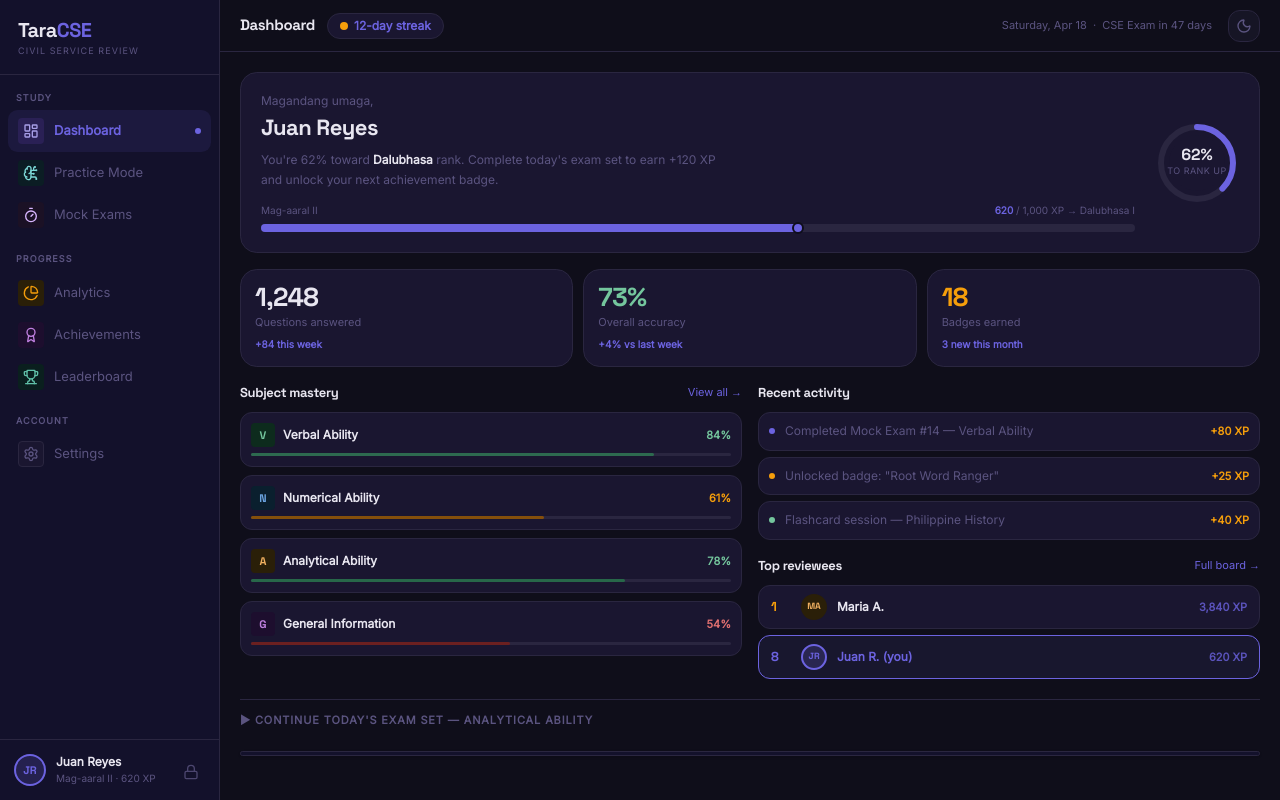
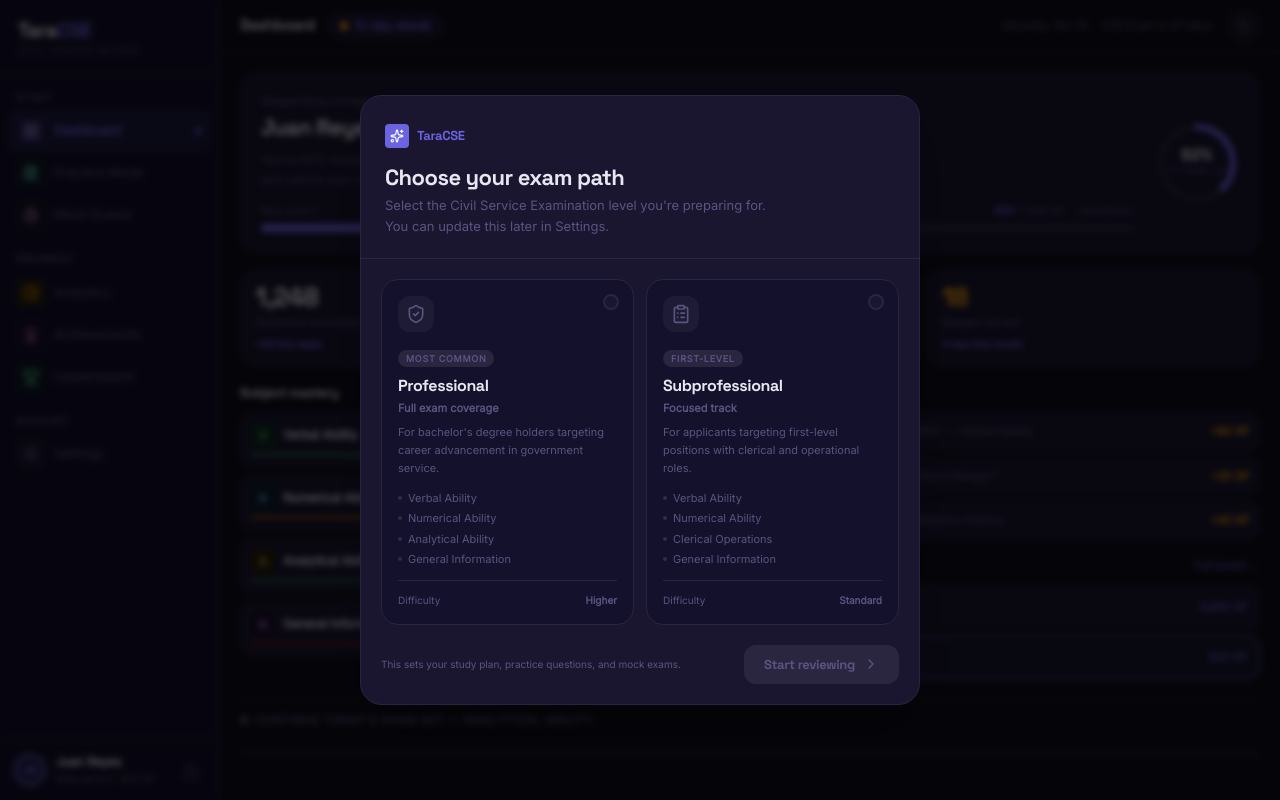
Before and after one commit to jsnaur/TaraCSE, a Next.js app: page /dashboard in a window 1280 px wide. Built offline with nearby package versions, Linux system fonts and the light colour scheme.

Commit message:
user selects level of exam

```diff
--- a/app/dashboard/page.tsx
+++ b/app/dashboard/page.tsx
@@ -3,16 +3,233 @@
 import Link from "next/link";
 import { Sidebar } from "@/components/sidebar";
 import { ThemeToggle } from "@/components/theme-toggle";
-import { Check, X, Sparkles, ArrowRight, ArrowLeft, Menu } from "lucide-react";
-import { useState } from "react";
+import { Check, X, Sparkles, ArrowRight, ArrowLeft, Menu, ShieldCheck, ClipboardList, ChevronRight } from "lucide-react";
+import { useState, useEffect } from "react";
 import { Sheet, SheetContent, SheetTrigger, SheetTitle } from "@/components/ui/sheet";
 import { Button } from "@/components/ui/button";
 
+const STORAGE_KEY = "taracse_exam_level";
+
+type ExamLevel = "professional" | "subprofessional";
+
+interface LevelOption {
+  id: ExamLevel;
+  label: string;
+  tagline: string;
+  description: string;
+  subjects: string[];
+  badge: string;
+  difficulty: string;
+  accentClass: string;
+}
+
+const LEVEL_OPTIONS: LevelOption[] = [
+  {
+    id: "professional",
+    label: "Professional",
+    tagline: "Full exam coverage",
+    description: "For bachelor's degree holders targeting career advancement in government service.",
+    subjects: ["Verbal Ability", "Numerical Ability", "Analytical Ability", "General Information"],
+    badge: "Most common",
+    difficulty: "Higher",
+    accentClass: "professional",
+  },
+  {
+    id: "subprofessional",
+    label: "Subprofessional",
+    tagline: "Focused track",
+    description: "For applicants targeting first-level positions with clerical and operational roles.",
+    subjects: ["Verbal Ability", "Numerical Ability", "Clerical Operations", "General Information"],
+    badge: "First-level",
+    difficulty: "Standard",
+    accentClass: "subprofessional",
+  },
+];
+
+function OnboardingModal({ onComplete }: { onComplete: (level: ExamLevel) => void }) {
+  const [hovered, setHovered] = useState<ExamLevel | null>(null);
+  const [selected, setSelected] = useState<ExamLevel | null>(null);
+  const [confirming, setConfirming] = useState(false);
+
+  function handleSelect(id: ExamLevel) {
+    setSelected(id);
+  }
+
+  function handleConfirm() {
+    if (!selected) return;
+    setConfirming(true);
+    setTimeout(() => onComplete(selected), 480);
+  }
+
+  return (
+    /* Backdrop */
+    <div
+      className="fixed inset-0 z-50 flex items-center justify-center p-4"
+      style={{ background: "rgba(0,0,0,0.65)", backdropFilter: "blur(3px)" }}
+    >
+      {/* Modal shell */}
+      <div
+        className={`
+          w-full max-w-[560px] bg-card border border-border rounded-2xl overflow-hidden shadow-2xl
+          transition-all duration-500
+          ${confirming ? "scale-95 opacity-0" : "scale-100 opacity-100"}
+        `}
+      >
+        {/* Header band */}
+        <div className="px-6 pt-7 pb-5 border-b border-border">
+          {/* Logo / Brand mark */}
+          <div className="flex items-center gap-2 mb-4">
+            <div className="w-6 h-6 rounded bg-primary flex items-center justify-center shrink-0">
+              <Sparkles className="w-3.5 h-3.5 text-primary-foreground" />
+            </div>
+            <span className="font-heading text-[13px] font-bold tracking-tight text-primary">TaraCSE</span>
+          </div>
+
+          <h1 className="font-heading text-[22px] font-extrabold tracking-tight leading-tight mb-1">
+            Choose your exam path
+          </h1>
+          <p className="text-[13px] text-muted-foreground leading-relaxed max-w-[400px]">
+            Select the Civil Service Examination level you&apos;re preparing for. You can update this later in Settings.
+          </p>
+        </div>
+
+        {/* Option cards */}
+        <div className="p-5 flex flex-col sm:flex-row gap-3">
+          {LEVEL_OPTIONS.map((opt) => {
+            const isSelected = selected === opt.id;
+            const isHovered = hovered === opt.id;
+            const active = isSelected || isHovered;
+
+            return (
+              <button
+                key={opt.id}
+                onClick={() => handleSelect(opt.id)}
+                onMouseEnter={() => setHovered(opt.id)}
+                onMouseLeave={() => setHovered(null)}
+                className={`
+                  relative flex-1 text-left rounded-xl border p-4 transition-all duration-150 outline-none
+                  focus-visible:ring-2 focus-visible:ring-primary/60
+                  ${isSelected
+                    ? "border-primary bg-primary/5 shadow-sm"
+                    : "border-border bg-sidebar hover:border-primary/40 hover:bg-card"
+                  }
+                `}
+              >
+                {/* Selection indicator ring */}
+                <div
+                  className={`absolute top-3.5 right-3.5 w-4 h-4 rounded-full border-2 flex items-center justify-center transition-all duration-150
+                    ${isSelected ? "border-primary bg-primary" : "border-border bg-card"}`}
+                >
+                  {isSelected && <Check className="w-2.5 h-2.5 text-primary-foreground" strokeWidth={3} />}
+                </div>
+
+                {/* Icon */}
+                <div
+                  className={`w-9 h-9 rounded-lg mb-3 flex items-center justify-center transition-colors
+                    ${isSelected ? "bg-primary/15" : "bg-border/50"}`}
+                >
+                  {opt.id === "professional"
+                    ? <ShieldCheck className={`w-5 h-5 transition-colors ${isSelected ? "text-primary" : "text-muted-foreground"}`} />
+                    : <ClipboardList className={`w-5 h-5 transition-colors ${isSelected ? "text-primary" : "text-muted-foreground"}`} />
+                  }
+                </div>
+
+                {/* Badge */}
+                <div className="mb-1.5">
+                  <span
+                    className={`inline-block text-[9px] font-bold tracking-[0.08em] uppercase px-2 py-0.5 rounded-full
+                      ${isSelected ? "bg-primary/10 text-primary" : "bg-border text-muted-foreground"}`}
+                  >
+                    {opt.badge}
+                  </span>
+                </div>
+
+                <div className="font-heading text-[16px] font-extrabold tracking-tight mb-0.5">{opt.label}</div>
+                <div className={`text-[11px] font-semibold mb-2 ${isSelected ? "text-primary" : "text-muted-foreground"}`}>
+                  {opt.tagline}
+                </div>
+                <p className="text-[11px] text-muted-foreground leading-relaxed mb-3">
+                  {opt.description}
+                </p>
+
+                {/* Subject list */}
+                <ul className="flex flex-col gap-1">
+                  {opt.subjects.map((s) => (
+                    <li key={s} className="flex items-center gap-1.5 text-[11px] text-muted-foreground">
+                      <div className={`w-1 h-1 rounded-full shrink-0 ${isSelected ? "bg-primary" : "bg-muted-foreground/40"}`} />
+                      {s}
+                    </li>
+                  ))}
+                </ul>
+
+                {/* Difficulty chip */}
+                <div className="mt-3 pt-3 border-t border-border flex items-center justify-between">
+                  <span className="text-[10px] text-muted-foreground">Difficulty</span>
+                  <span className={`text-[10px] font-bold ${isSelected ? "text-primary" : "text-muted-foreground"}`}>
+                    {opt.difficulty}
+                  </span>
+                </div>
+              </button>
+            );
+          })}
+        </div>
+
+        {/* Footer */}
+        <div className="px-5 pb-5 flex items-center justify-between gap-3">
+          <p className="text-[10px] text-muted-foreground leading-relaxed hidden sm:block">
+            This sets your study plan, practice questions, and mock exams.
+          </p>
+          <button
+            onClick={handleConfirm}
+            disabled={!selected}
+            className={`
+              ml-auto flex items-center gap-2 px-5 py-2.5 rounded-lg font-heading text-[13px] font-bold tracking-tight
+              transition-all duration-150 shrink-0
+              ${selected
+                ? "bg-primary text-primary-foreground hover:opacity-90 shadow-sm"
+                : "bg-border text-muted-foreground cursor-not-allowed"
+              }
+            `}
+          >
+            Start reviewing
+            <ChevronRight className="w-4 h-4" />
+          </button>
+        </div>
+      </div>
+    </div>
+  );
+}
+
 export default function DashboardPage() {
   const [selectedOption, setSelectedOption] = useState<string | null>(null);
+  const [showOnboarding, setShowOnboarding] = useState(false);
+
+  // Check localStorage on mount
+  useEffect(() => {
+    try {
+      const saved = localStorage.getItem(STORAGE_KEY);
+      if (!saved) {
+        setShowOnboarding(true);
+      }
+    } catch {
+      // localStorage not available; skip onboarding
+    }
+  }, []);
+
+  function handleOnboardingComplete(level: ExamLevel) {
+    try {
+      localStorage.setItem(STORAGE_KEY, level);
+    } catch {
+      // ignore
+    }
+    setShowOnboarding(false);
+  }
 
   return (
     <div className="flex h-screen w-full bg-background text-foreground overflow-hidden font-sans transition-colors duration-200">
+      {/* Onboarding Modal */}
+      {showOnboarding && <OnboardingModal onComplete={handleOnboardingComplete} />}
+
       {/* Desktop Sidebar - Hidden on mobile, flex on md and above */}
       <Sidebar className="hidden md:flex" />
 
```
